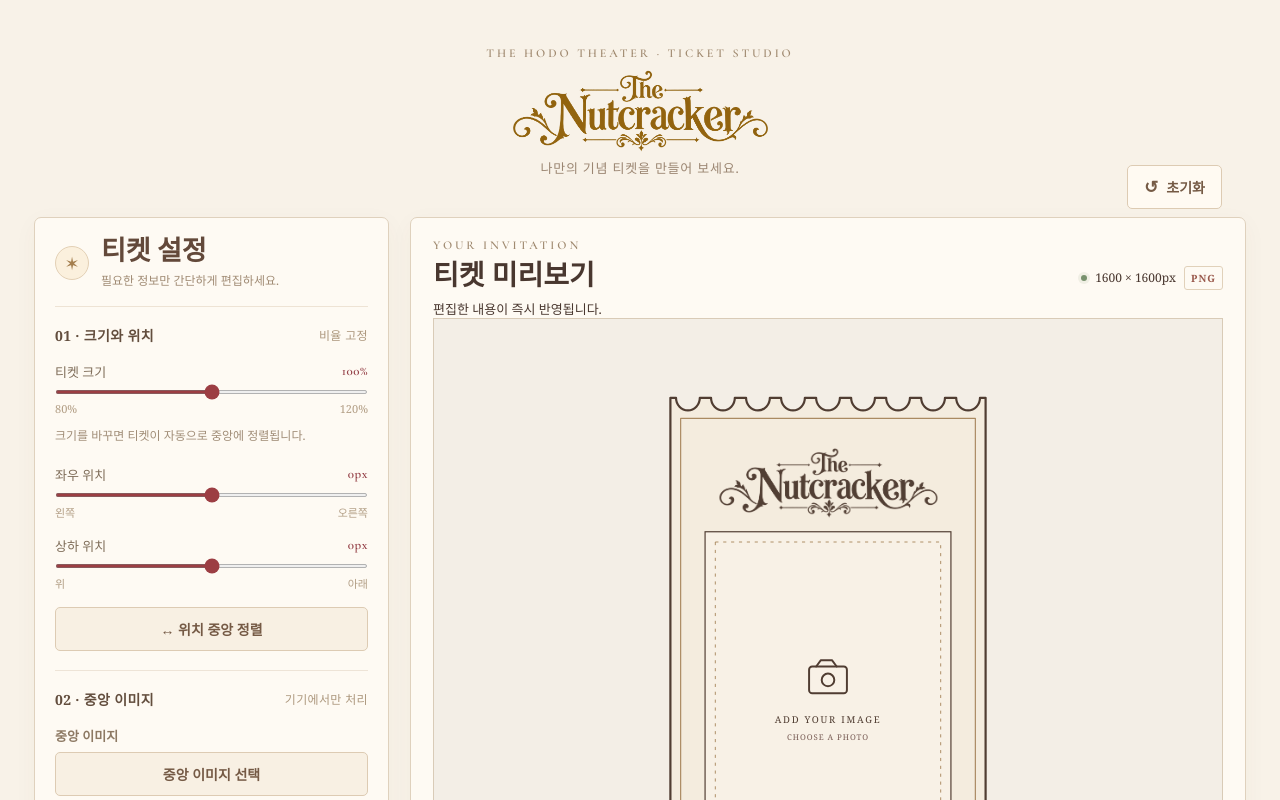
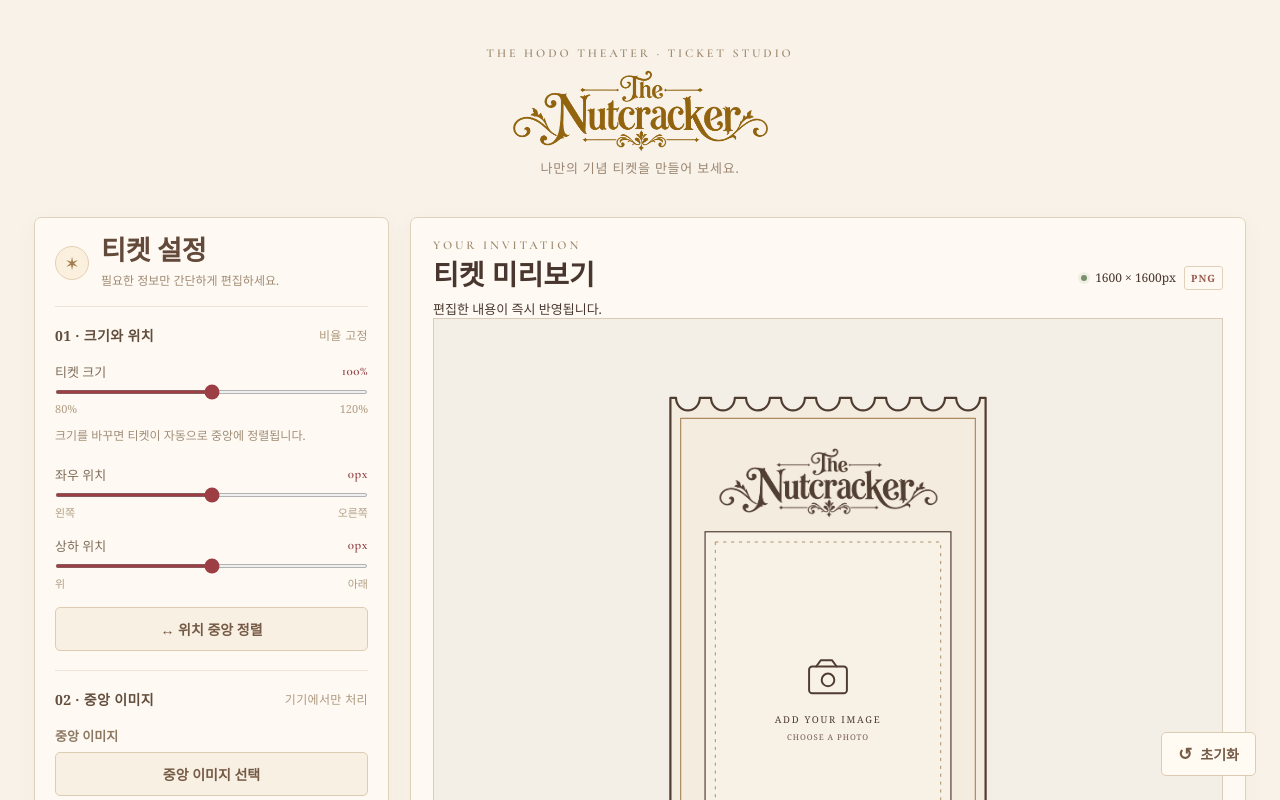
Before and after one commit to DoA-xoxo/ticket, a Next.js app in the folder nutcracker-ticket-editor-final/nutcracker-ticket-editor/: page / in a window 1280 px wide. Shown: the top 800 px of the page. Built offline with nearby package versions, Linux system fonts and the light colour scheme.

Commit message:
Update globals.css

```diff
--- a/nutcracker-ticket-editor-final/nutcracker-ticket-editor/app/globals.css
+++ b/nutcracker-ticket-editor-final/nutcracker-ticket-editor/app/globals.css
@@ -46,13 +46,14 @@ button:disabled { opacity:.65; cursor:wait; }
 }
 
 .top-actions {
-  position: absolute;
+  position: fixed;
   right: 24px;
-  bottom: 8px;
+  bottom: 24px;
   display: flex;
   align-items: center;
   justify-content: flex-end;
-  z-index: 10;
+  gap: 8px;
+  z-index: 1000;
 }
 
 @media (max-width: 600px) {
```
